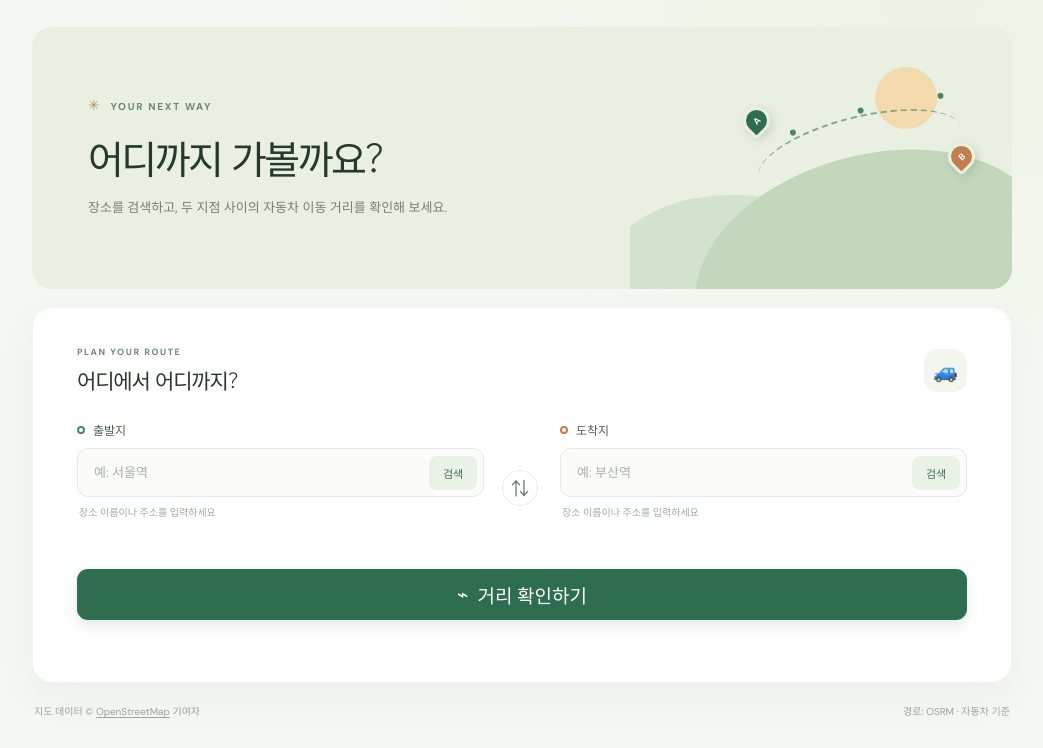
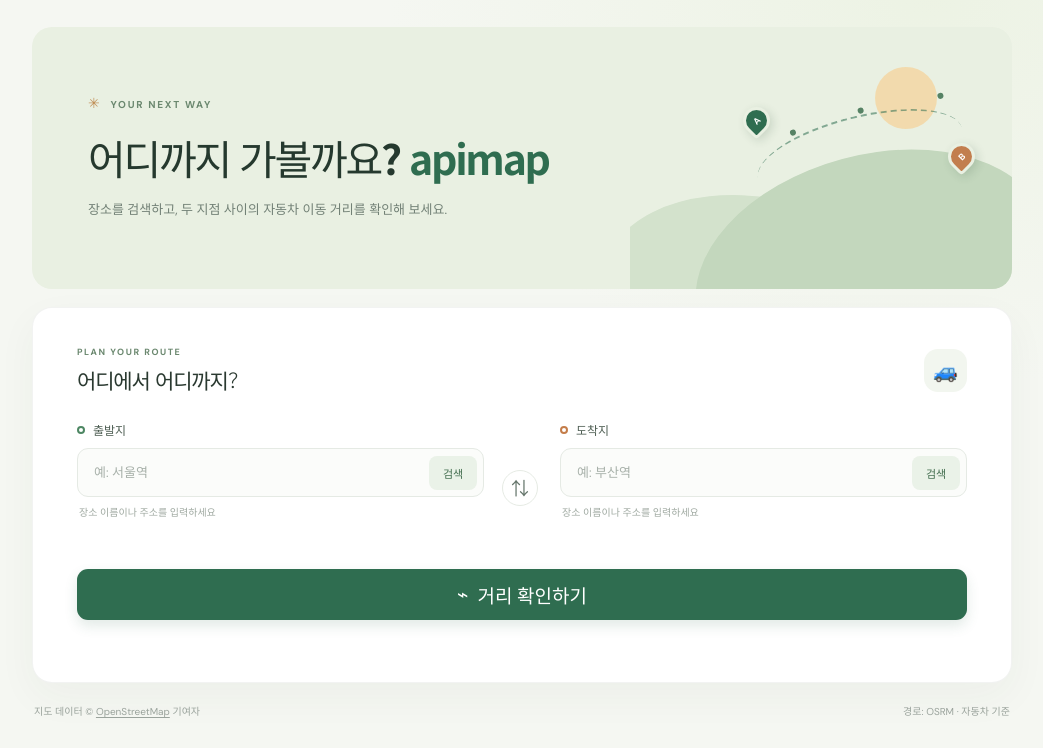
Before and after one commit to bellezzu/aipmap, a plain HTML site: page index.html in a window 1280 px wide. Shown: the part 85-833 px from the top of the page, without its empty margins (118-1161 px from the left). Drawn offline with Linux system fonts and the light colour scheme.

Commit message:
Emphasize apimap page title
Co-authored-by: Copilot App <223556219+Copilot@users.noreply.github.com>

```diff
--- a/index.html
+++ b/index.html
@@ -8,7 +8,7 @@
       content="출발지와 도착지를 검색하고 자동차 이동 거리를 확인해 보세요."
     />
     <meta name="theme-color" content="#f5f7f2" />
-    <title>어디까지 갈까? — 거리 측정</title>
+    <title>apimap — 어디까지 갈까?</title>
     <link rel="preconnect" href="https://nominatim.openstreetmap.org" />
     <link rel="preconnect" href="https://router.project-osrm.org" />
     <link rel="stylesheet" href="./styles.css" />
@@ -27,7 +27,9 @@
       <section class="hero" aria-labelledby="page-title">
         <div class="hero-copy">
           <p class="eyebrow"><span aria-hidden="true">✳</span> YOUR NEXT WAY</p>
-          <h1 id="page-title">어디까지 가볼까요?</h1>
+          <h1 id="page-title">
+            어디까지 가볼까요? <span class="title-brand">apimap</span>
+          </h1>
           <p class="hero-description">
             장소를 검색하고, 두 지점 사이의 자동차 이동 거리를 확인해 보세요.
           </p>
--- a/styles.css
+++ b/styles.css
@@ -1,4 +1,4 @@
-@import url("https://fonts.googleapis.com/css2?family=DM+Sans:wght@400;500;600;700&family=Gowun+Dodum&display=swap");
+@import url("https://fonts.googleapis.com/css2?family=DM+Sans:wght@400;500;600;700&family=Gowun+Dodum&family=Noto+Sans+KR:wght@400;500;600;700;800&display=swap");
 
 :root {
   color-scheme: light;
@@ -127,10 +127,14 @@ p {
 h1 {
   margin: 15px 0 11px;
   color: #25392e;
-  font-family: "Gowun Dodum", sans-serif;
-  font-size: clamp(29px, 4vw, 39px);
-  font-weight: 400;
-  letter-spacing: -0.065em;
+  font-family: "Noto Sans KR", "Gowun Dodum", sans-serif;
+  font-size: clamp(29px, 4vw, 41px);
+  font-weight: 700;
+  letter-spacing: -0.055em;
+}
+
+.title-brand {
+  color: var(--green);
 }
 
 .hero-description {
```
